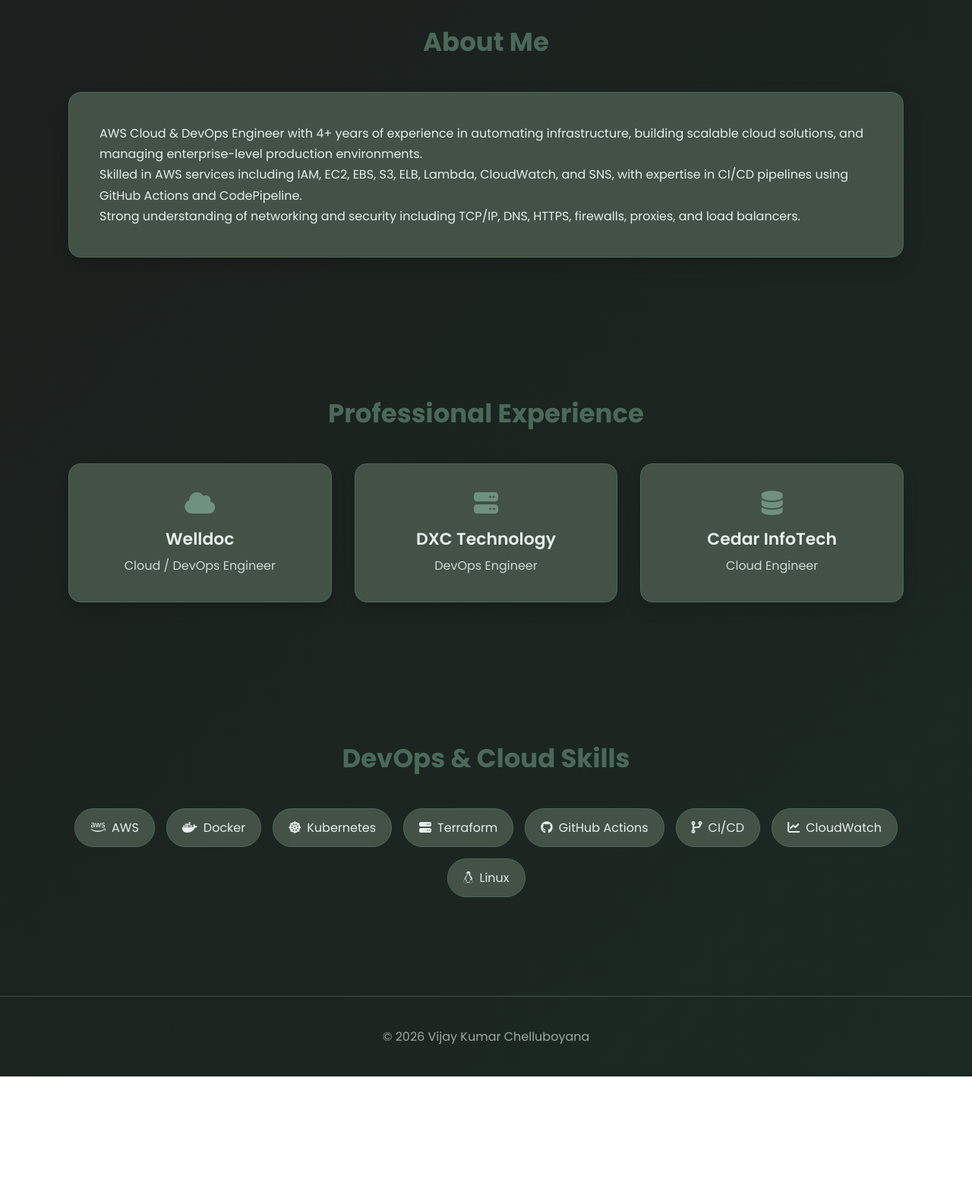
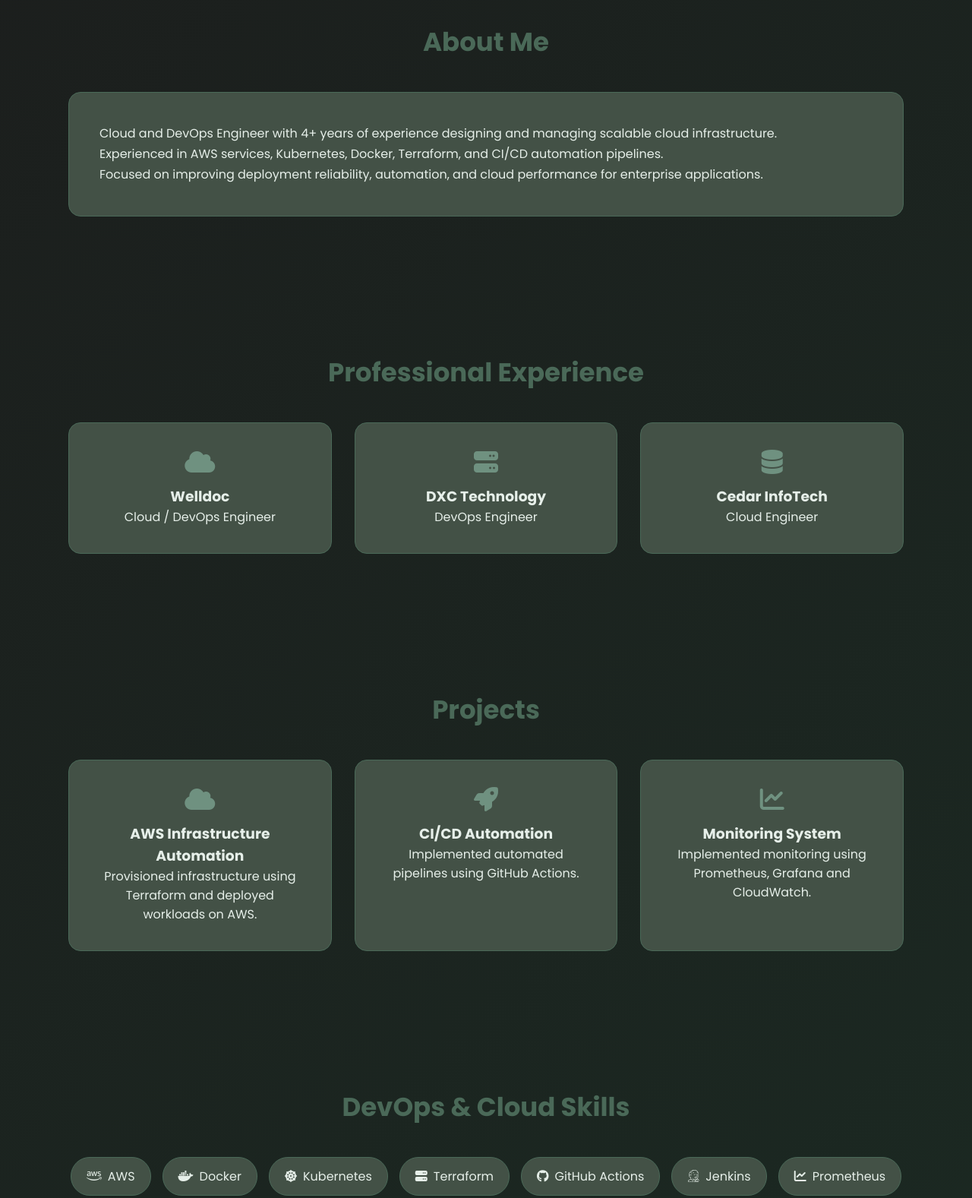
Before and after one commit to vijaych0312/vijaych0312.github.io, a plain HTML site: page index.html in a window 1280 px wide. Shown: the part 860-2437 px from the top of the page at 76% size. Before the commit the page ends 2277 px from the top, so only its background shows below. Drawn offline with Linux system fonts and the light colour scheme.

Commit message:
Update index.html

```diff
--- a/index.html
+++ b/index.html
@@ -47,8 +47,6 @@ justify-content:center;
 z-index:1000;
 }
 
-/* LOGO (ADDED) */
-
 .logo{
 position:absolute;
 left:40px;
@@ -86,7 +84,6 @@ display:flex;
 align-items:center;
 justify-content:center;
 padding-top:70px;
-scroll-snap-align:start;
 }
 
 .hero-container{
@@ -173,8 +170,6 @@ color:#4A6958;
 transform:scale(1.3);
 }
 
-/* RESUME BUTTON */
-
 .resume-btn{
 margin-top:30px;
 display:inline-flex;
@@ -185,13 +180,8 @@ font-size:16px;
 color:#e6efe9;
 text-decoration:none;
 border-radius:40px;
-
 background:rgba(255,255,255,0.08);
 border:1px solid rgba(255,255,255,0.15);
-
-backdrop-filter:blur(10px);
--webkit-backdrop-filter:blur(10px);
-
 transition:all .35s ease;
 }
 
@@ -199,14 +189,12 @@ transition:all .35s ease;
 transform:translateY(-3px);
 background:rgba(255,255,255,0.15);
 border-color:#4A6958;
-box-shadow:0 10px 30px rgba(0,0,0,0.35);
 }
 
 /* SECTIONS */
 
 .section{
 padding:90px 0;
-scroll-snap-align:start;
 }
 
 .section h2{
@@ -230,7 +218,6 @@ padding:40px;
 border-radius:16px;
 line-height:1.7;
 border:1px solid #4A6958;
-box-shadow:0 10px 25px rgba(0,0,0,0.2);
 }
 
 /* CARDS */
@@ -246,9 +233,8 @@ background:#435146;
 border:1px solid #4A6958;
 padding:35px;
 border-radius:16px;
+text-align:center;
 transition:.4s;
-text-align:center;
-box-shadow:0 8px 20px rgba(0,0,0,0.2);
 }
 
 .card i{
@@ -257,45 +243,8 @@ margin-bottom:15px;
 color:#6f9180;
 }
 
-/* COMPANY NAME */
-
-.card h3{
-font-size:22px;
-font-weight:600;
-margin-bottom:6px;
-}
-
-/* ROLE */
-
-.card p{
-font-size:16px;
-color:#cfd8d3;
-}
-
-.company-card{
-cursor:pointer;
-}
-
 .card:hover{
 transform:translateY(-10px);
-border-color:#4A6958;
-box-shadow:0 18px 40px rgba(0,0,0,.3);
-}
-
-/* EDUCATION */
-
-.edu{
-background:#435146;
-padding:25px;
-border-radius:14px;
-border:1px solid #4A6958;
-margin-bottom:20px;
-transition:.3s;
-}
-
-.edu:hover{
-border-color:#4A6958;
-transform:translateY(-5px);
 }
 
 /* SKILLS */
@@ -315,12 +264,6 @@ padding:12px 20px;
 background:#435146;
 border:1px solid #4A6958;
 border-radius:25px;
-transition:.3s;
-}
-
-.skill:hover{
-background:#4A6958;
-color:white;
 }
 
 /* FOOTER */
@@ -331,19 +274,6 @@ padding:40px 0;
 color:#9da8a3;
 border-top:1px solid #435146;
 margin-top:40px;
-}
-
-/* ANIMATION */
-
-.hidden{
-opacity:0;
-transform:translateY(40px);
-transition:1s;
-}
-
-.show{
-opacity:1;
-transform:translateY(0);
 }
 
 </style>
@@ -361,9 +291,9 @@ transform:translateY(0);
 <a href="#about"><i class="fas fa-user"></i> About</a>
 <a href="#experience"><i class="fas fa-briefcase"></i> Experience</a>
 <a href="#projects"><i class="fas fa-code"></i> Projects</a>
-<a href="#education"><i class="fas fa-graduation-cap"></i> Education</a>
 <a href="#skills"><i class="fas fa-cogs"></i> Skills</a>
 </div>
+
 </div>
 
 <section class="hero">
@@ -389,7 +319,7 @@ transform:translateY(0);
 <a href="https://linkedin.com/in/vijaych0312" target="_blank"><i class="fab fa-linkedin"></i></a>
 </div>
 
-<a href="CVijay_resume1.pdf" class="resume-btn" target="_blank">
+<a href="Vijay_Kumar_Chelluboyana_Resume.pdf" class="resume-btn" target="_blank">
 <i class="fas fa-file"></i> Resume
 </a>
 
@@ -403,24 +333,39 @@ transform:translateY(0);
 
 </section>
 
-<section id="about" class="section hidden">
+<section id="about" class="section">
 <h2>About Me</h2>
+
 <div class="container">
 <div class="about-text">
-<p>AWS Cloud & DevOps Engineer with 4+ years of experience in automating infrastructure, building scalable cloud solutions, and managing enterprise-level production environments.</p>
-<p>Skilled in AWS services including IAM, EC2, EBS, S3, ELB, Lambda, CloudWatch, and SNS, with expertise in CI/CD pipelines using GitHub Actions and CodePipeline.</p>
-<p>Strong understanding of networking and security including TCP/IP, DNS, HTTPS, firewalls, proxies, and load balancers.</p>
+
+<p>
+Cloud and DevOps Engineer with 4+ years of experience designing and managing scalable cloud infrastructure.
+</p>
+
+<p>
+Experienced in AWS services, Kubernetes, Docker, Terraform, and CI/CD automation pipelines.
+</p>
+
+<p>
+Focused on improving deployment reliability, automation, and cloud performance for enterprise applications.
+</p>
+
 </div>
 </div>
+
 </section>
 
-<section id="experience" class="section hidden">
+<section id="experience" class="section">
+
 <h2>Professional Experience</h2>
+
 <div class="container">
+
 <div class="cards">
 
 <a href="welldoc.html" style="text-decoration:none;color:inherit;">
-<div class="card company-card">
+<div class="card">
 <i class="fas fa-cloud"></i>
 <h3>Welldoc</h3>
 <p>Cloud / DevOps Engineer</p>
@@ -428,7 +373,7 @@ transform:translateY(0);
 </a>
 
 <a href="dxc.html" style="text-decoration:none;color:inherit;">
-<div class="card company-card">
+<div class="card">
 <i class="fas fa-server"></i>
 <h3>DXC Technology</h3>
 <p>DevOps Engineer</p>
@@ -436,7 +381,7 @@ transform:translateY(0);
 </a>
 
 <a href="cedar.html" style="text-decoration:none;color:inherit;">
-<div class="card company-card">
+<div class="card">
 <i class="fas fa-database"></i>
 <h3>Cedar InfoTech</h3>
 <p>Cloud Engineer</p>
@@ -444,12 +389,49 @@ transform:translateY(0);
 </a>
 
 </div>
+
 </div>
+
 </section>
 
-<section id="skills" class="section hidden">
+<section id="projects" class="section">
+
+<h2>Projects</h2>
+
+<div class="container">
+
+<div class="cards">
+
+<div class="card">
+<i class="fas fa-cloud"></i>
+<h3>AWS Infrastructure Automation</h3>
+<p>Provisioned infrastructure using Terraform and deployed workloads on AWS.</p>
+</div>
+
+<div class="card">
+<i class="fas fa-rocket"></i>
+<h3>CI/CD Automation</h3>
+<p>Implemented automated pipelines using GitHub Actions.</p>
+</div>
+
+<div class="card">
+<i class="fas fa-chart-line"></i>
+<h3>Monitoring System</h3>
+<p>Implemented monitoring using Prometheus, Grafana and CloudWatch.</p>
+</div>
+
+</div>
+
+</div>
+
+</section>
+
+<section id="skills" class="section">
+
 <h2>DevOps & Cloud Skills</h2>
+
 <div class="container">
+
 <div class="skills">
 
 <div class="skill"><i class="fab fa-aws"></i>AWS</div>
@@ -457,33 +439,21 @@ transform:translateY(0);
 <div class="skill"><i class="fas fa-dharmachakra"></i>Kubernetes</div>
 <div class="skill"><i class="fas fa-server"></i>Terraform</div>
 <div class="skill"><i class="fab fa-github"></i>GitHub Actions</div>
-<div class="skill"><i class="fas fa-code-branch"></i>CI/CD</div>
-<div class="skill"><i class="fas fa-chart-line"></i>CloudWatch</div>
+<div class="skill"><i class="fab fa-jenkins"></i>Jenkins</div>
+<div class="skill"><i class="fas fa-chart-line"></i>Prometheus</div>
+<div class="skill"><i class="fas fa-chart-bar"></i>Grafana</div>
 <div class="skill"><i class="fab fa-linux"></i>Linux</div>
+<div class="skill"><i class="fab fa-python"></i>Python</div>
 
 </div>
+
 </div>
+
 </section>
 
 <footer>
 <p>© 2026 Vijay Kumar Chelluboyana</p>
 </footer>
 
-<script>
-
-const observer=new IntersectionObserver(entries=>{
-entries.forEach(entry=>{
-if(entry.isIntersecting){
-entry.target.classList.add("show");
-}
-});
-});
-
-document.querySelectorAll(".hidden").forEach(el=>{
-observer.observe(el);
-});
-
-</script>
-
 </body>
 </html>
```
